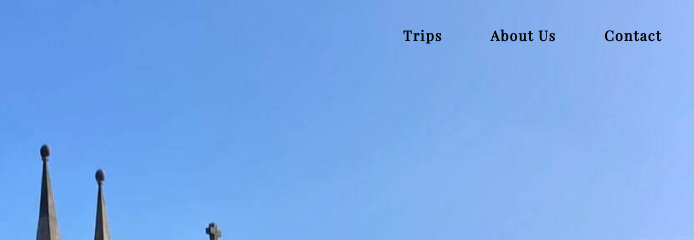
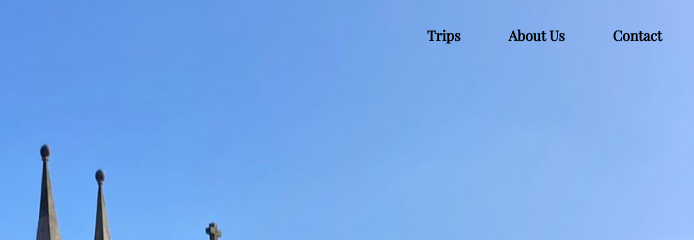
Before and after one commit to LluisCerda/myTravelBlog, a plain HTML site: page index.html in a window 1280 px wide. Shown: the top 240 px of the page, 586-1280 px from the left. Drawn offline with nearby package versions, Linux system fonts and the light colour scheme.

Commit message:
image working?

```diff
--- a/style.css
+++ b/style.css
@@ -18,7 +18,7 @@ body {
     height: 100vh;
     font-family: 'Playfair Display', sans-serif;
     font-weight: 400;
-    background: url(https://github.com/LluisCerda/myTravelBlog/blob/main/compressed/6.jpeg);
+    background: url(images/6.jpeg);
     background-position: center;
     background-size: cover;
 }
@@ -66,7 +66,6 @@ nav ul li a {
     text-transform: none;
     text-decoration: none;
     font-size:14px;
-    letter-spacing: 1.2px;
     font-weight: 600;
 }
 
@@ -124,7 +123,6 @@ nav ul li a {
         color: #000;
         font-family: 14px;
         font-weight: 600;
-        letter-spacing: 1.2px;
         transform: translateX(-20px);
         transition: all 0.2s ease;
     }
```
